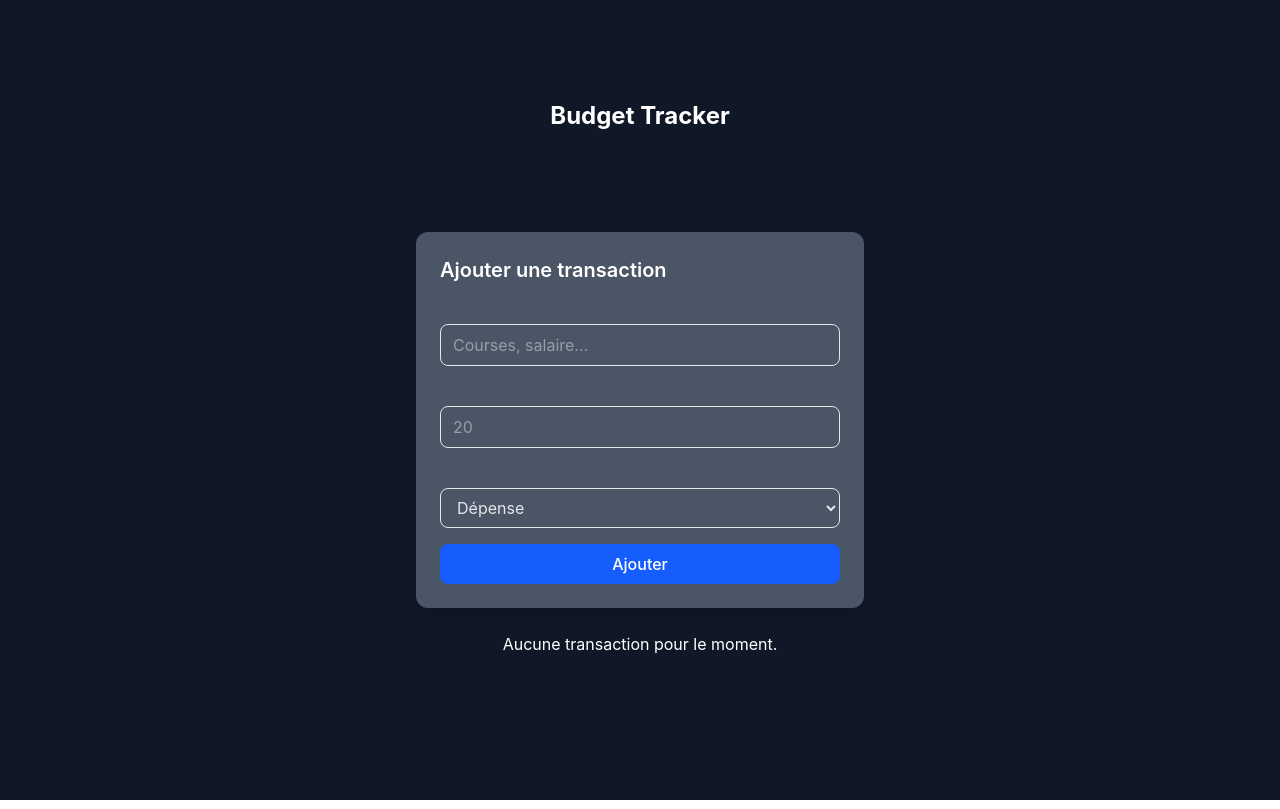
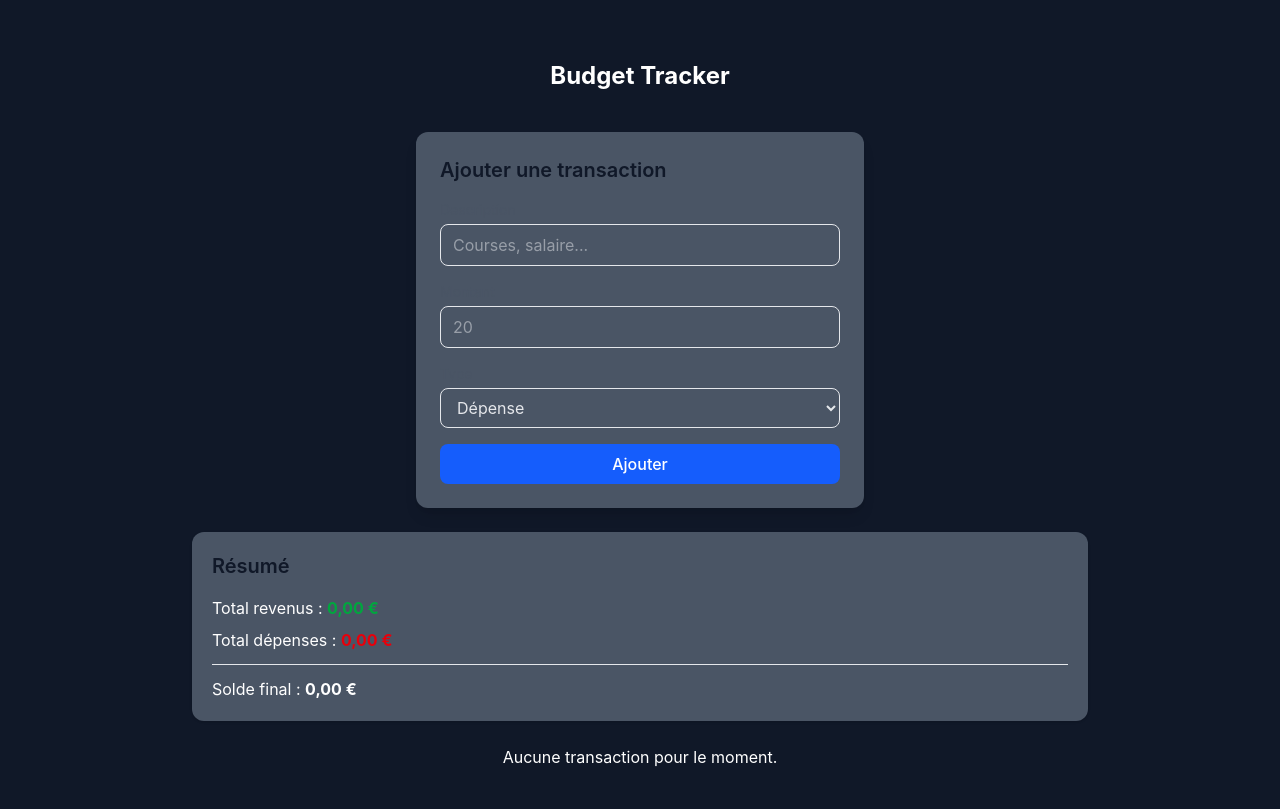
Before and after one commit to LowkeyAlways/BudgetTracker, a React (Vite) app: page / in a window 1280 px wide. Built offline with nearby package versions, Linux system fonts and the light colour scheme.

Commit message:
feat: add balance summary

```diff
--- a/src/App.tsx
+++ b/src/App.tsx
@@ -1,5 +1,6 @@
 import TransactionForm from "./components/TransactionForm";
 import TransactionList from "./components/TransactionList";
+import Balance from "./components/Balance";
 import { useTransactions } from "./hooks/useTransactions";
 
 function App() {
@@ -7,11 +8,15 @@ function App() {
 
   return (
     <div className="min-h-screen bg-gray-900 p-10">
-      <h1 className="text-center mt-15 mb-25 text-white text-2xl font-bold">Budget Tracker</h1>
+      <div className="mx-auto max-w-4xl">
+      <h1 className="text-center mt-5 mb-10 text-white text-2xl font-bold">Budget Tracker</h1>
 
-      <TransactionForm onAdd={addTransaction} />
+        <TransactionForm onAdd={addTransaction} />
 
-      <TransactionList items={transactions} onDelete={deleteTransaction} />
+        <Balance items={transactions} />
+
+        <TransactionList items={transactions} onDelete={deleteTransaction} />
+      </div>
     </div>
   );
 }
--- /dev/null
+++ b/src/components/Balance.tsx
@@ -0,0 +1,40 @@
+import type { Transaction } from "../types/Transaction";
+import { formatAmount } from "../utils/formatAmount";
+
+type Props = {
+  items: Transaction[];
+};
+
+export default function Balance({ items }: Props) {
+  const income = items.reduce((total, transaction) => {
+    return transaction.type === "income" ? total + transaction.amount : total;
+  }, 0);
+
+  const expense = items.reduce((total, transaction) => {
+    return transaction.type === "expense" ? total + transaction.amount : total;
+  }, 0);
+
+  const balance = income - expense;
+
+  return (
+    <section className="mt-6 mb-3 rounded-xl bg-gray-600 p-5 shadow">
+      <h2 className="mb-4 text-xl font-semibold text-gray-900">Résumé</h2>
+
+      <div className="space-y-2">
+        <p className="text-white">
+          Total revenus : <span className="font-bold text-green-600">{formatAmount(income)}</span>
+        </p>
+
+        <p className="text-white">
+          Total dépenses : <span className="font-bold text-red-600">{formatAmount(expense)}</span>
+        </p>
+
+        <hr className="my-3 border-gray-200" />
+
+        <p className="text-white">
+          Solde final : <span className="font-bold">{formatAmount(balance)}</span>
+        </p>
+      </div>
+    </section>
+  );
+}
--- a/src/components/TransactionForm.tsx
+++ b/src/components/TransactionForm.tsx
@@ -31,7 +31,7 @@ export default function TransactionForm({ onAdd }: Props) {
       onSubmit={handleSubmit}
       className="max-w-md mx-auto bg-gray-600 shadow-lg rounded-xl p-6 space-y-4"
     >
-      <h2 className="text-xl font-semibold text-white">
+      <h2 className="text-xl font-semibold text-gray-900">
         Ajouter une transaction
       </h2>
 
```
